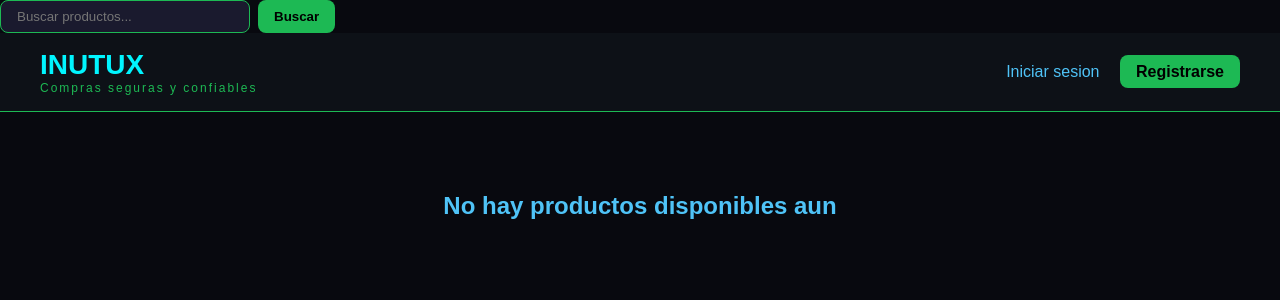
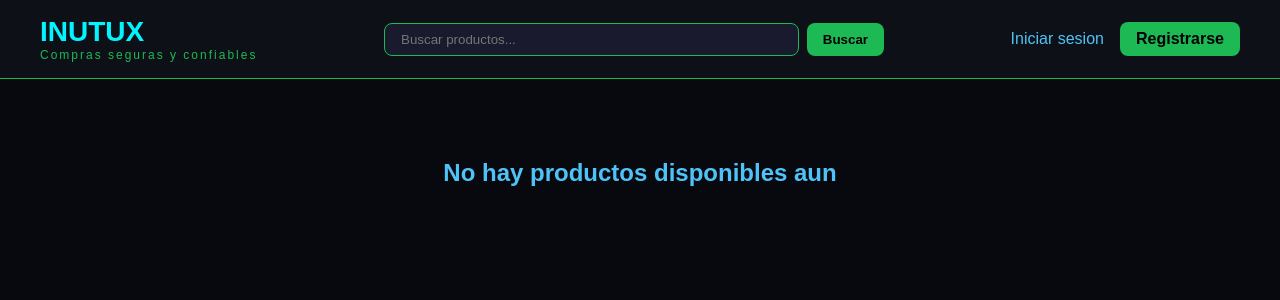
Before and after one commit to bladimilpereyra922-byte/Inutux, a Django app: template tienda/templates/tienda/inicio.html in a window 1280 px wide. Shown: the top 300 px of the page. Run offline with Django 5.2, Linux system fonts and the light colour scheme; the template is opened without the code that fills it, so the values that code supplies are empty.

Commit message:
Fix: Buscador en el header y enlace correcto al chat de soporte

```diff
--- a/tienda/templates/tienda/inicio.html
+++ b/tienda/templates/tienda/inicio.html
@@ -4,17 +4,21 @@
     <meta charset="UTF-8">
     <meta name="viewport" content="width=device-width, initial-scale=1.0">
     <title>Inutux - Compras seguras y confiables</title>
-
-    <form method="get" action="/" style="display:flex;gap:8px">
-            <input type="text" name="q" value="{{ busqueda }}" placeholder="Buscar productos..." style="padding:8px 16px;background:#1a1a2e;border:1px solid #1db954;border-radius:8px;color:#fff;width:250px">
-            <button type="submit" style="background:#1db954;color:#000;padding:8px 16px;border:none;border-radius:8px;font-weight:700;cursor:pointer">Buscar</button>
-        </form>
     <style>
         * { margin: 0; padding: 0; box-sizing: border-box; }
         body { background: #08090f; color: #fff; font-family: Arial, sans-serif; }
-        header { background: #0d1117; padding: 16px 40px; display: flex; justify-content: space-between; align-items: center; border-bottom: 1px solid #1db954; }
-        .logo { font-size: 28px; font-weight: 900; color: #00f5ff; }
+        header { background: #0d1117; padding: 16px 40px; display: flex; justify-content: space-between; align-items: center; border-bottom: 1px solid #1db954; gap: 20px; }
+        .header-brand { display: flex; flex-direction: column; }
+        .logo { font-size: 28px; font-weight: 900; color: #00f5ff; text-decoration: none; }
         .slogan { color: #1db954; font-size: 12px; letter-spacing: 2px; }
+
+        /* Buscador estilo Amazon centrado y expandido */
+        .search-form { display: flex; flex-grow: 1; max-width: 500px; gap: 8px; margin: 0 20px; }
+        .search-input { padding: 8px 16px; background: #1a1a2e; border: 1px solid #1db954; border-radius: 8px; color: #fff; width: 100%; outline: none; }
+        .search-button { background: #1db954; color: #000; padding: 8px 16px; border: none; border-radius: 8px; font-weight: 700; cursor: pointer; transition: background 0.2s; }
+        .search-button:hover { background: #00e676; }
+
+        .nav-links { display: flex; align-items: center; }
         .productos { display: grid; grid-template-columns: repeat(auto-fill, minmax(220px, 1fr)); gap: 24px; padding: 40px; }
         .card { background: #0d1117; border: 1px solid #1a1a2e; border-radius: 12px; padding: 16px; transition: border-color 0.3s; }
         .card:hover { border-color: #1db954; }
@@ -28,22 +32,35 @@
 </head>
 <body>
     <header>
-        <div>
-            <div class="logo">INUTUX</div>
+        <!-- Logo y eslogan de Inutux -->
+        <div class="header-brand">
+            <a href="/" class="logo">INUTUX</a>
             <div class="slogan">Compras seguras y confiables</div>
         </div>
-        <div>
+
+        <!-- Buscador integrado en el Header -->
+        <form method="get" action="/" class="search-form">
+            <input type="text" name="q" value="{{ busqueda }}" placeholder="Buscar productos..." class="search-input">
+            <button type="submit" class="search-button">Buscar</button>
+        </form>
+
+        <!-- Enlaces de navegación -->
+        <div class="nav-links">
             {% if user.is_authenticated %}
-            <span style="color:#4fc3f7;margin-right:16px">Hola, {{ user.username }}</span>
-            <a href="/soporte/" style="color:#4fc3f7;margin-right:16px;text-decoration:none">Soporte</a>
-            <a href="/proveedor/" style="color:#1db954;margin-right:16px;text-decoration:none">Mi tienda</a>
-            <a href="/logout/" style="background:#ff4444;color:#fff;padding:8px 16px;border-radius:8px;text-decoration:none;font-weight:700">Salir</a>
+                <span style="color:#4fc3f7;margin-right:16px">Hola, {{ user.username }}</span>
+                <!-- Aquí conectamos el nuevo chat de soporte de forma segura -->
+                <a href="{% url 'chat_soporte' %}" style="color:#1db954;margin-right:16px;text-decoration:none;font-weight:700;">🛠️ Soporte</a>
+                <a href="/proveedor/" style="color:#4fc3f7;margin-right:16px;text-decoration:none">Mi tienda</a>
+                <a href="/logout/" style="background:#ff4444;color:#fff;padding:8px 16px;border-radius:8px;text-decoration:none;font-weight:700">Salir</a>
             {% else %}
-            <a href="/login/" style="color:#4fc3f7;margin-right:16px;text-decoration:none">Iniciar sesion</a>
-            <a href="/registro/" style="background:#1db954;color:#000;padding:8px 16px;border-radius:8px;text-decoration:none;font-weight:700">Registrarse</a>
+                <!-- Si no está logueado, le ofrecemos soporte general también si lo deseas o lo dejas igual -->
+                <a href="/login/" style="color:#4fc3f7;margin-right:16px;text-decoration:none">Iniciar sesion</a>
+                <a href="/registro/" style="background:#1db954;color:#000;padding:8px 16px;border-radius:8px;text-decoration:none;font-weight:700">Registrarse</a>
             {% endif %}
         </div>
     </header>
+
+    <!-- Sección de Productos -->
     {% if productos %}
     <div class="productos">
         {% for producto in productos %}
```
